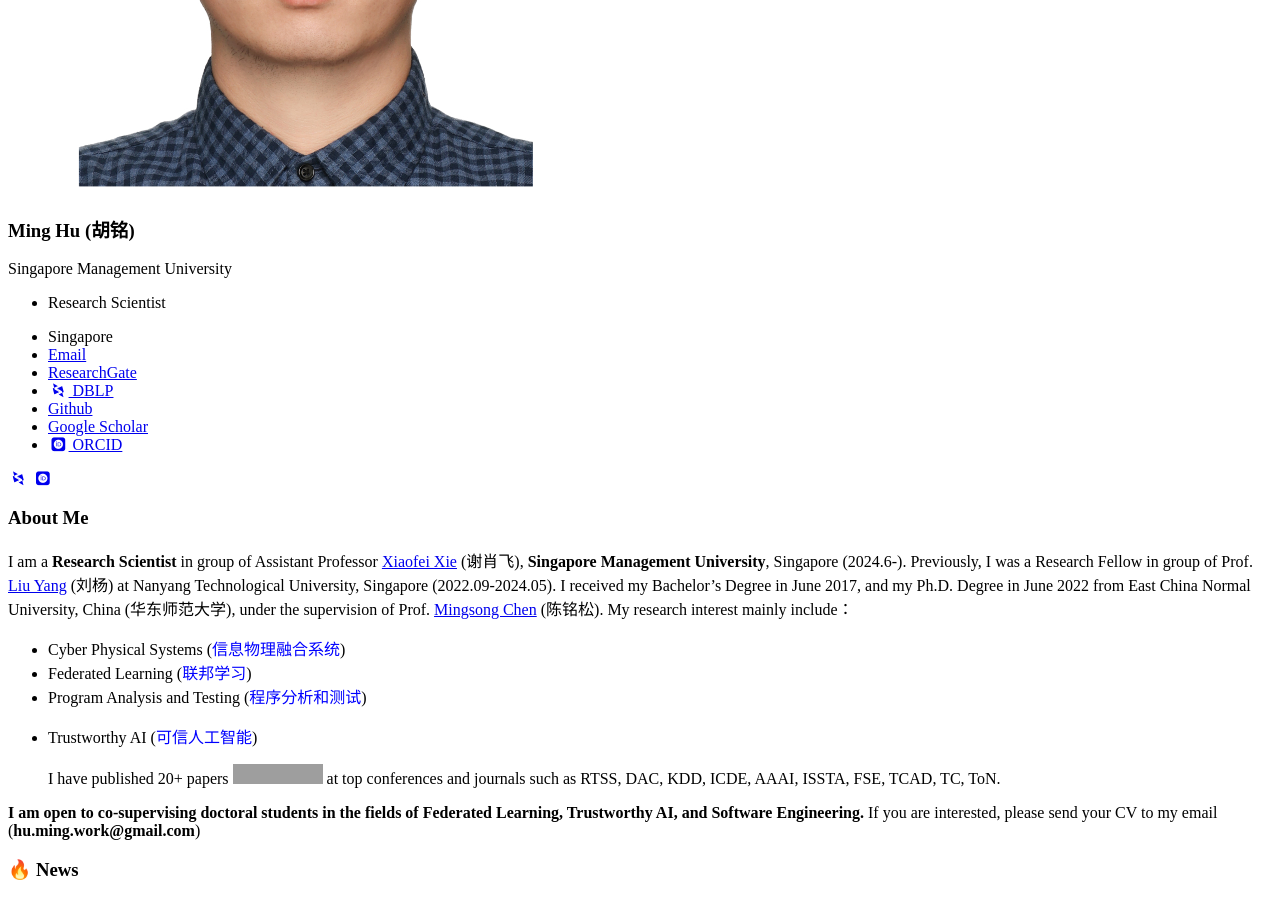
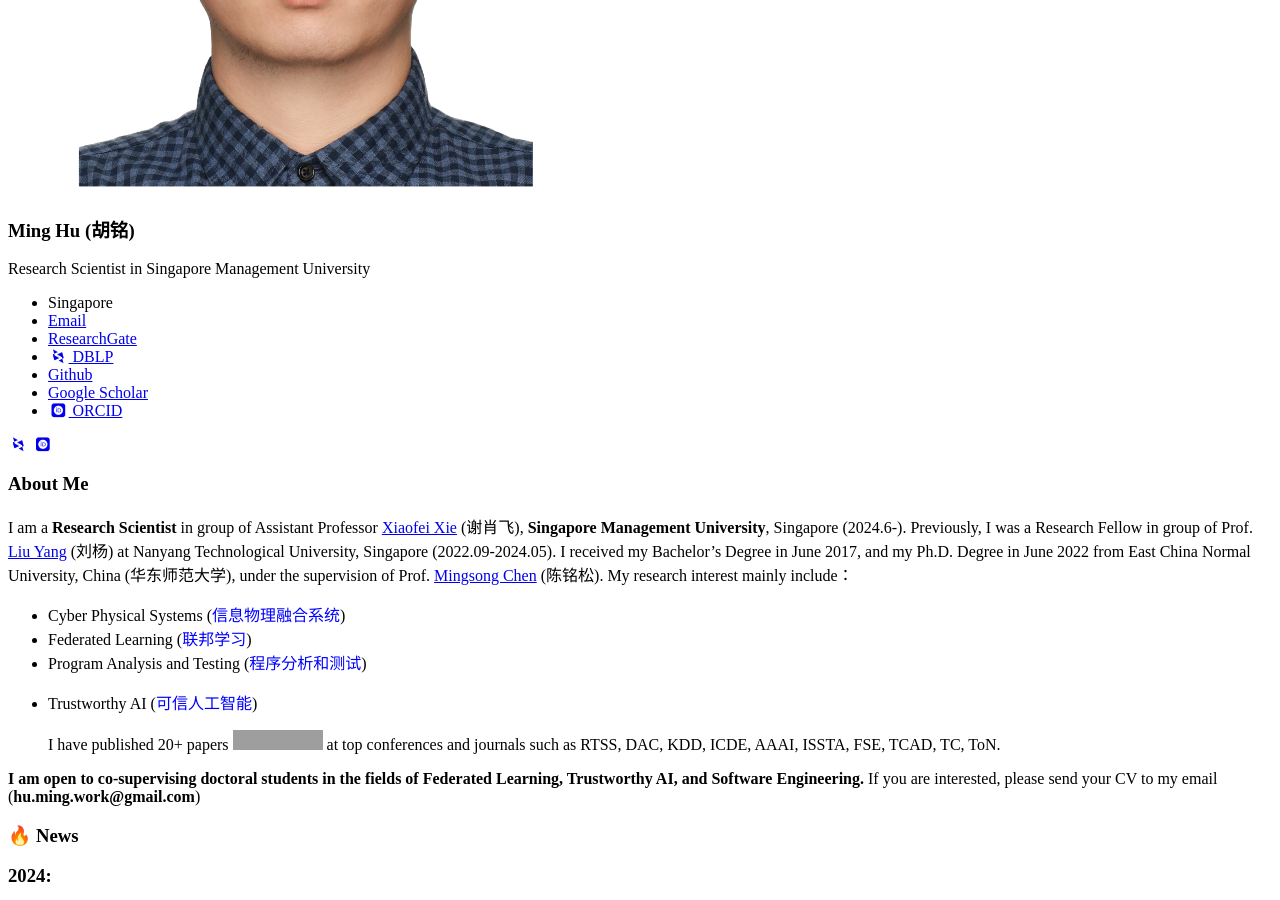
Before and after one commit to HUMingProfile/humingprofile.github.io, a Jekyll site: the page built from _pages/about.md, in a window 1280 px wide and 900 px high, scrolled down 705 px. Built offline with Jekyll 4.4.1, drawn with Linux system fonts in a browser that asks for light colours; some web fonts are replaced; a script that is not in the unit is left out; grey boxes are pictures that could not be loaded.

```diff
--- a/_config.yml
+++ b/_config.yml
@@ -7,7 +7,7 @@
 
 # Site Settings
 title                    : "Ming Hu"
-description              : "Research Scientist"
+description              : # "Research Scientist"
 repository               : "HUMingProfile/humingprofile.github.io"
 google_scholar_stats_use_cdn : false
 
@@ -23,7 +23,7 @@ baidu_site_verification  :  # get baidu_site_verification from https://ziyuan.ba
 author:
   name             : "Ming Hu (胡铭)"
   avatar           : "images/huming.png"
-  bio              : "Singapore Management University"
+  bio              : "Research Scientist in Singapore Management University"
   location         : "Singapore"
   employer         : #"Hefei General Machinery Research Institute"
   pubmed           :
```
